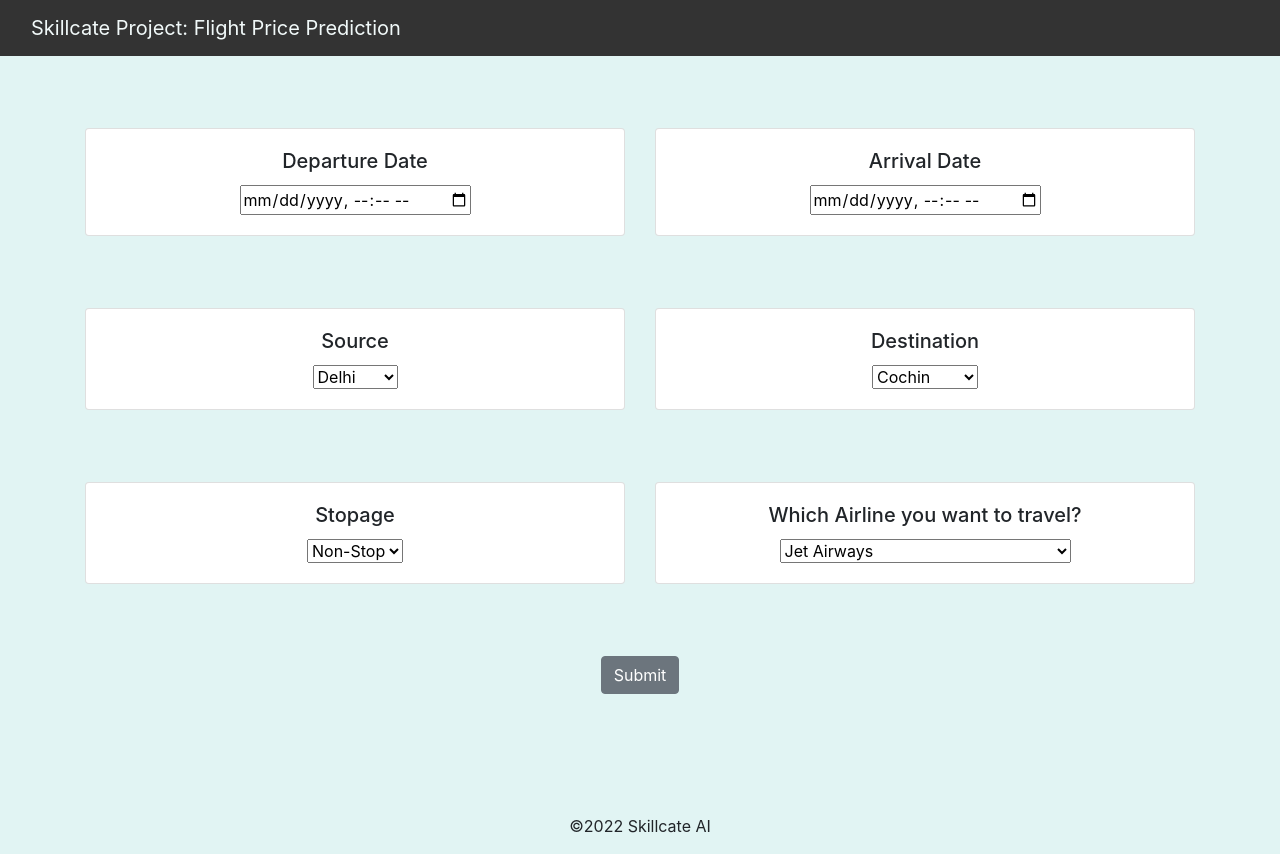
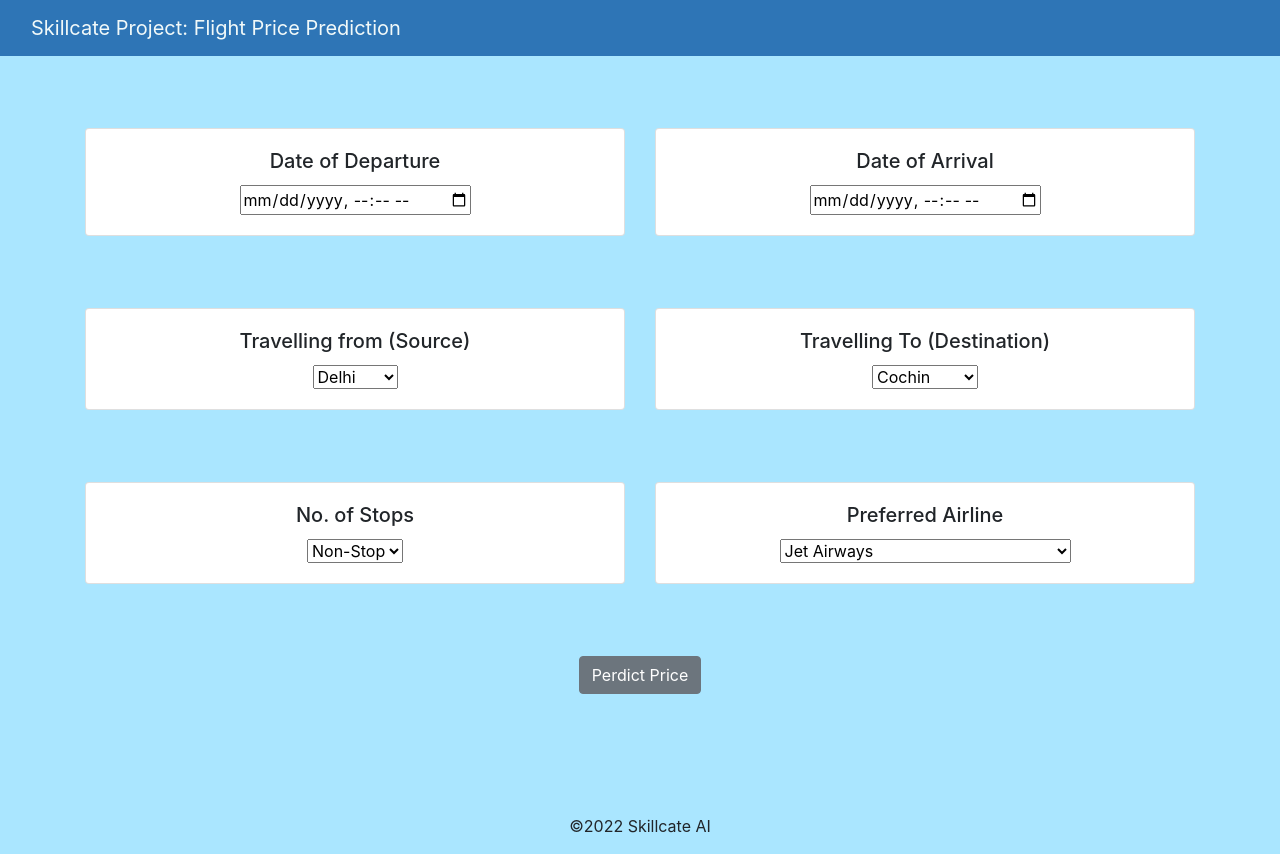
Before and after one commit to skillcate/flight-price-prediction, a Flask app: page / in a window 1280 px wide. Run offline with Flask 2, Linux system fonts and the light colour scheme; parts of the project's set-up code (start-up, migrations or seed data) failed here and were passed over; some libraries are stand-ins or nearby versions.

Commit message:
Initial commit

```diff
--- a/static/css/styles.css
+++ b/static/css/styles.css
@@ -1,10 +1,10 @@
 body {
-    background-color: #e1f4f3;
+    background-color: #AAE6FF;
     text-align: center;
 }
 
 .navbar {
-    background-color: #333333;
+    background-color: #2E75B6;
 }
 
 a {
--- a/templates/home.html
+++ b/templates/home.html
@@ -42,7 +42,7 @@
                 <div class="col-sm-6">
                     <div class="card">
                         <div class="card-body">
-                            <h5 class="card-title">Departure Date</h5>
+                            <h5 class="card-title">Date of Departure</h5>
                             <!-- Departure -->
                             <input type="datetime-local" name="Dep_Time" id="Dep_Time" required="required">
                         </div>
@@ -54,7 +54,7 @@
                 <div class="col-sm-6">
                     <div class="card">
                         <div class="card-body">
-                            <h5 class="card-title">Arrival Date</h5>
+                            <h5 class="card-title">Date of Arrival</h5>
                             <!-- Arrival -->
                             <input type="datetime-local" name="Arrival_Time" id="Arrival_Time" required="required">
                         </div>
@@ -71,7 +71,7 @@
                     <div class="card">
                         <div class="card-body">
                             <!-- Source -->
-                            <h5 class="card-title">Source</h5>
+                            <h5 class="card-title">Travelling from (Source)</h5>
                             <select name="Source" id="Source" required="required">
                                 <option value="Delhi">Delhi</option>
                                 <option value="Kolkata">Kolkata</option>
@@ -84,7 +84,7 @@
                 <div class="col-sm-6">
                     <div class="card">
                         <div class="card-body">
-                            <h5 class="card-title">Destination</h5>
+                            <h5 class="card-title">Travelling To (Destination)</h5>
                             <!-- Destination -->
                             <select name="Destination" id="Destination" required="required">
                                 <option value="Cochin">Cochin</option>
@@ -107,7 +107,7 @@
                 <div class="col-sm-6">
                     <div class="card">
                         <div class="card-body">
-                            <h5 class="card-title">Stopage</h5>
+                            <h5 class="card-title">No. of Stops</h5>
                             <!-- Total Stops -->
                             <select name="stops" required="required">
                                 <option value="0">Non-Stop</option>
@@ -122,7 +122,7 @@
                 <div class="col-sm-6">
                     <div class="card">
                         <div class="card-body">
-                            <h5 class="card-title">Which Airline you want to travel?</h5>
+                            <h5 class="card-title">Preferred Airline</h5>
                             <!-- Airline -->
                             <select name="airline" id="airline" required="required">
                                 <option value="Jet Airways">Jet Airways</option>
@@ -150,7 +150,7 @@
             <br>
             <br>
             <!-- Submit -->
-            <input type="submit" value="Submit" class="btn btn-secondary">
+            <input type="submit" value="Perdict Price" class="btn btn-secondary">
         </form>
 
         <br>
```
